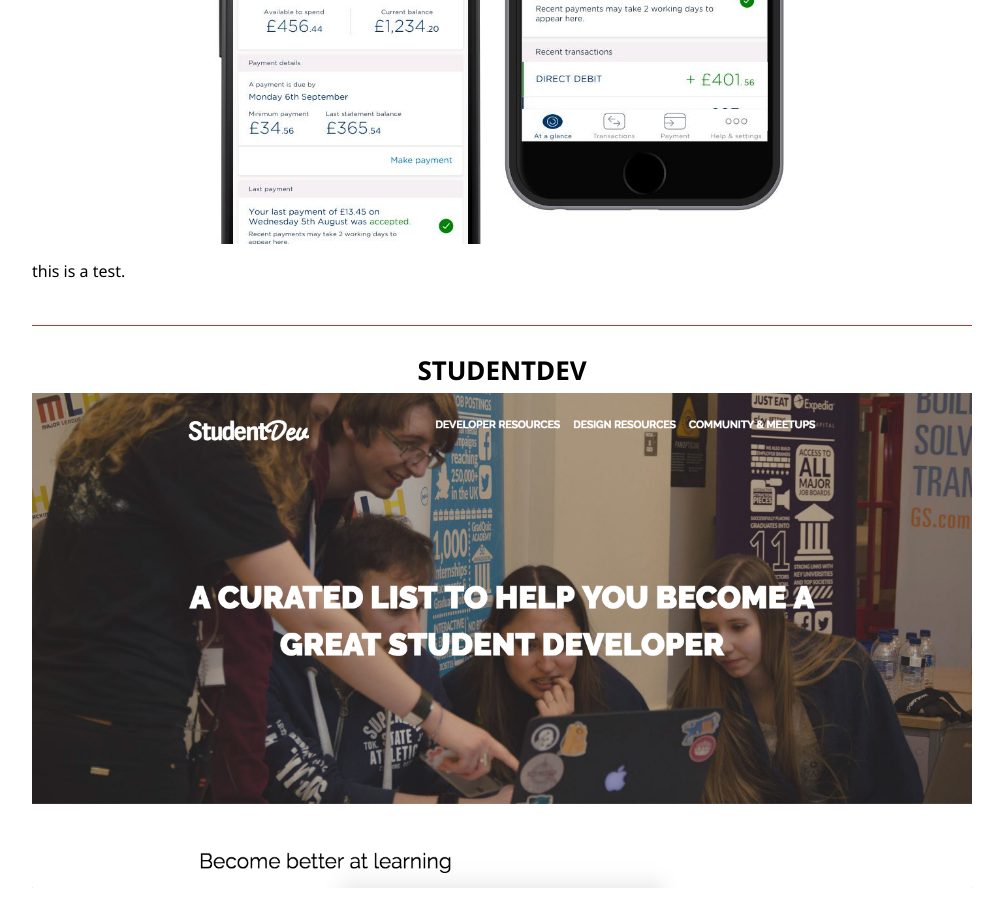
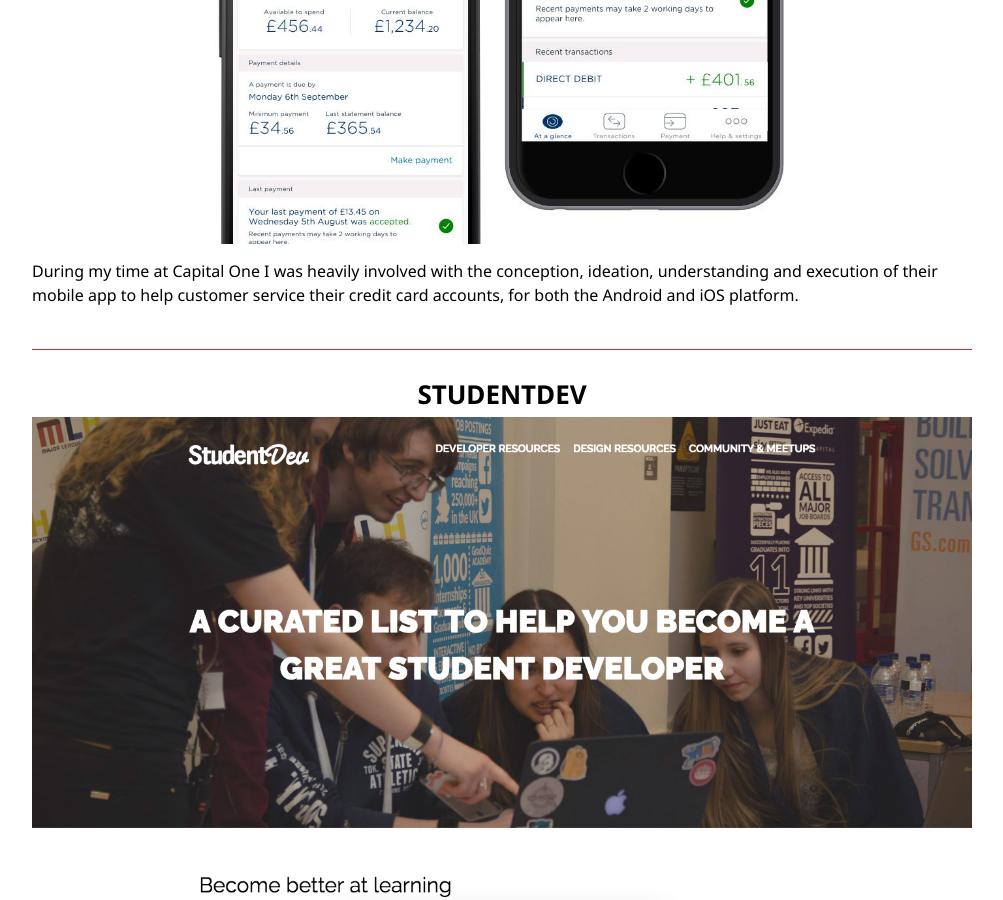
Before and after one commit to syeef/syeefkarim-2016-v0, a Jekyll site: the page built from portfolio/index.md, in a window 1280 px wide and 900 px high, scrolled down 880 px. Shown: the whole window, without its empty margins (138-1141 px from the left). Built offline with Jekyll 4.4.1, drawn with Linux system fonts in a browser that asks for light colours.

Commit message:
add capital one

```diff
--- a/portfolio/index.md
+++ b/portfolio/index.md
@@ -6,7 +6,7 @@ dribbble: /images/posts/dribbble.png
 dribbblebio: <p>A collection of some of the illustrations, wireframes and concepts that I've created and shared with the <a id="links" href='http://dribbble.com/syeef' target="_blank">Dribbble</a> commmunity. I'm always open to getting feedback and learning what I can improve, but kudos is also always greatly appreciated.</p>
 
 image3: /images/posts/capitalone.png
-bio3 : this is a test.
+bio3 : During my time at Capital One I was heavily involved with the conception, ideation, understanding and execution of their mobile app to help customer service their credit card accounts, for both the Android and iOS platform.
 
 image2: /images/posts/studentdev.png
 bio2: <p>I often found myself in situations where I would meet people who were really excited and motivated to play with and learn a new technology but couldn’t find any good resources to initially get started.</p> <p><a id="links" href='http://studentdev.io' target="_blank">StudentDev</a> is a small project I worked on to try to change this. It's a collection of resources to help someone learn a new technology, sharpen their design skills and even find a local meet up group.</p><p>Today it is open to anyone to contribute towards, and I'm always looking to expand the collection with newer and more relevant material.</p>
```
